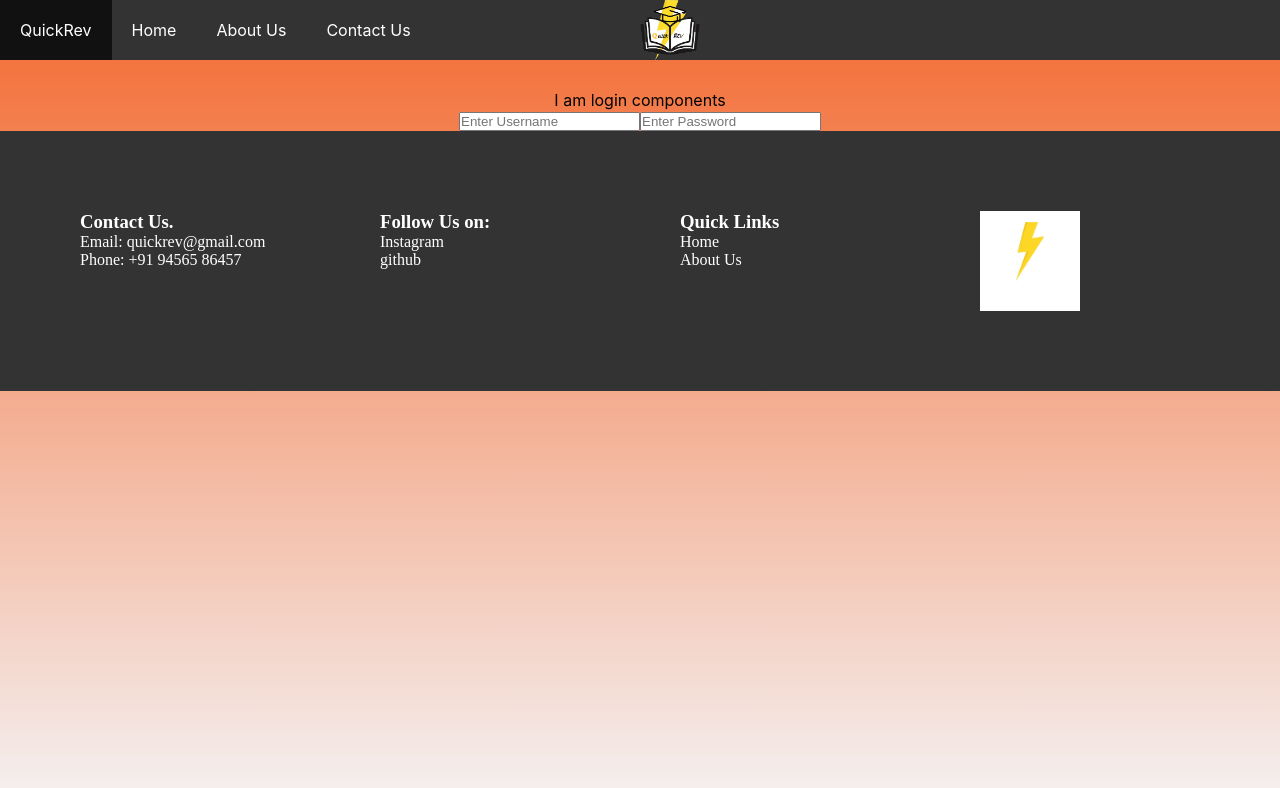
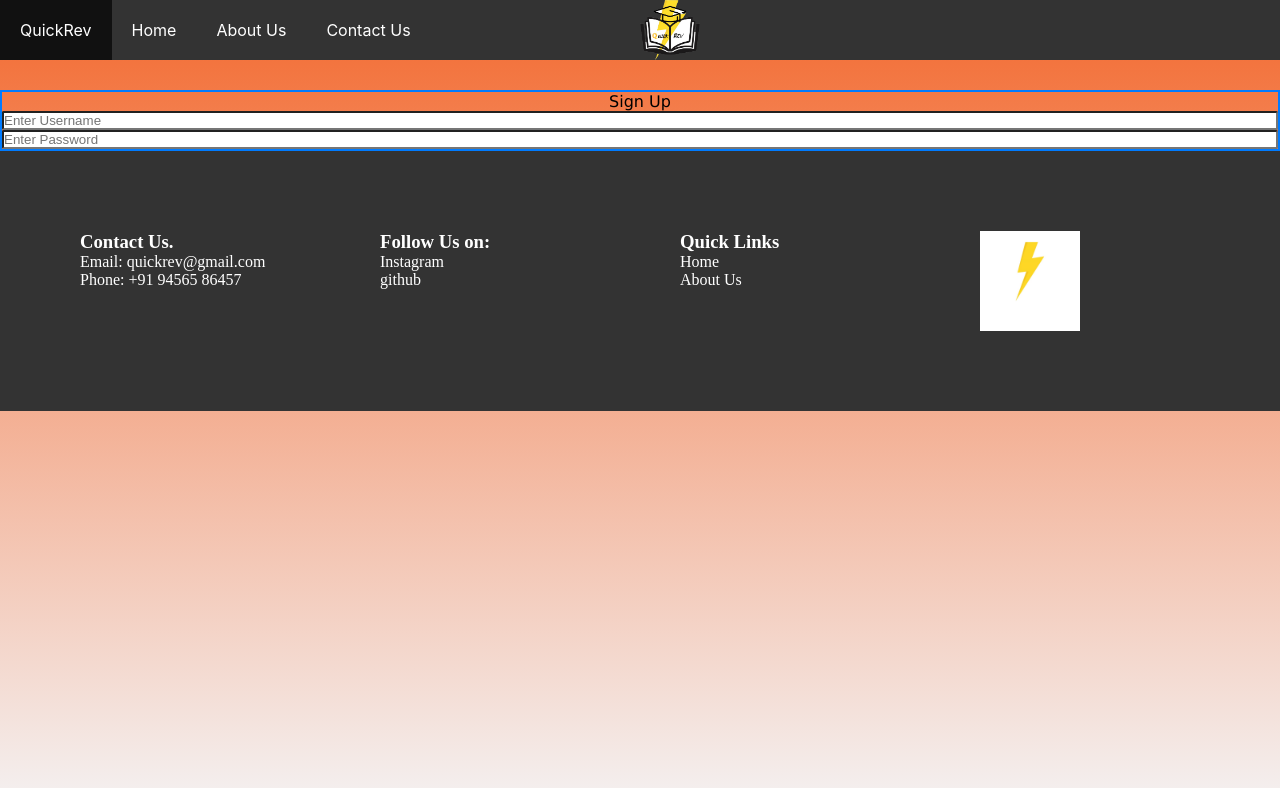
Before and after one commit to AashutoshSingh29/QuickRev, a React (Create React App) app: page /login in a window 1280 px wide. Shown: the top 788 px of the page. Built offline with nearby package versions, Linux system fonts and the light colour scheme.

Commit message:
Working on login page

```diff
--- a/src/components/Login.js
+++ b/src/components/Login.js
@@ -3,9 +3,9 @@ import React from "react";
 const Login = () => {
    return(
         <div className="login-Container">
-            <p>I am login components</p>
-            <input type="text" placeholder="Enter Username"/>
-            <input type="password" placeholder="Enter Password" />
+            <span className="login-span">Sign Up</span>
+            <input className="login-input" type="text" placeholder="Enter Username"/>
+            <input className="login-input" type="password" placeholder="Enter Password" />
         </div>
    )
 }
--- a/src/index.css
+++ b/src/index.css
@@ -495,4 +495,17 @@ height: auto;
 
 .login-Container{
   margin-top: 90px;
+  box-sizing: border-box;
+  border: #007bff 2px solid;
+  display: grid;
+
 }
+.login-input{
+  border-radius: 2px
+}
+
+.login-span{
+  font-family: 'Lucida Sans', 'Lucida Sans Regular', 'Lucida Grande', 'Lucida Sans Unicode', Geneva, Verdana, sans-serif;
+  font-size: medium;
+
+}
```
